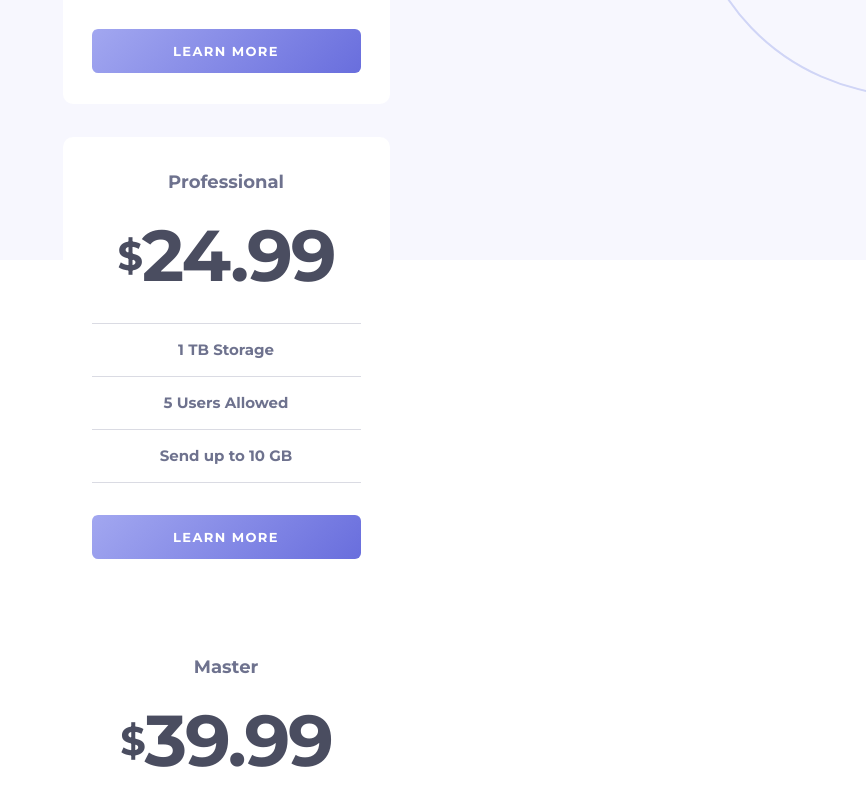
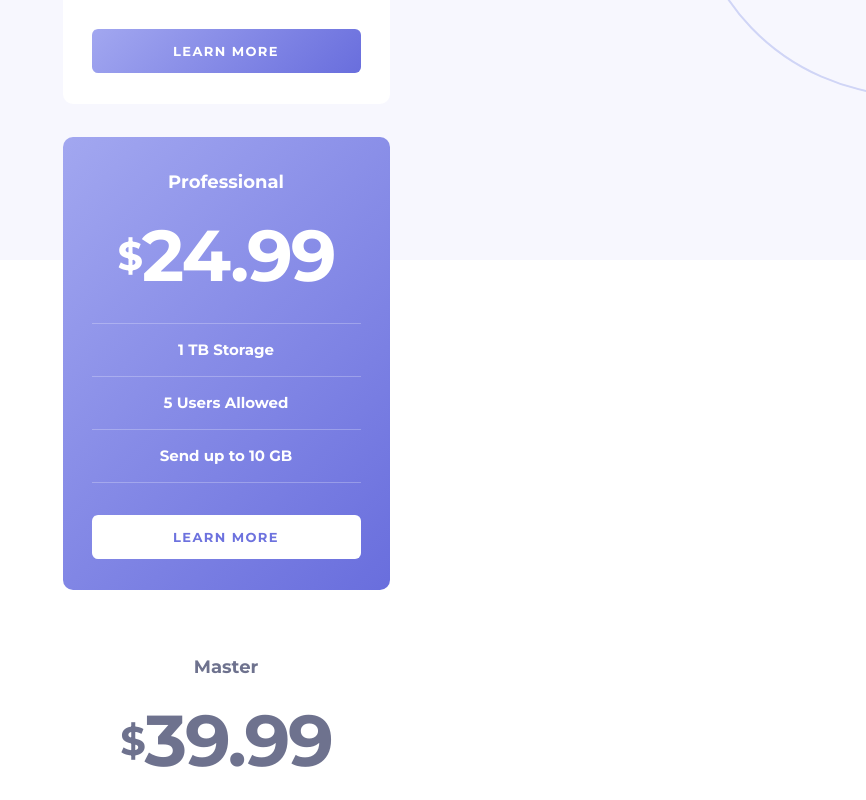
Before and after one commit to achiewe/pricing-component-with-toggle, a React (Vite) app: page / in a window 1280 px wide. Shown: the part 540-1340 px from the top of the page, without its empty margins (414-1280 px from the left). Built offline with nearby package versions, Linux system fonts and the light colour scheme.

Commit message:
update logic in Card.tsx when change card background

```diff
--- a/src/components/Card.tsx
+++ b/src/components/Card.tsx
@@ -6,11 +6,19 @@ interface Props {
   GB: String;
   Users: string;
   SendGB: string;
+  background: string;
 }
 
-const CreateCard = ({ Type, Price, GB, Users, SendGB }: Props): JSX.Element => {
+const CreateCard = ({
+  Type,
+  Price,
+  GB,
+  Users,
+  SendGB,
+  background,
+}: Props): JSX.Element => {
   return (
-    <Card>
+    <Card background={background}>
       <div className="TopCard-div">
         <h2>{Type}</h2>
         <h1>
@@ -33,7 +41,7 @@ const CreateCard = ({ Type, Price, GB, Users, SendGB }: Props): JSX.Element => {
   );
 };
 
-const Card = styled.div`
+const Card = styled.div<{ background: string }>`
   width: 327px;
   display: flex;
   flex-direction: column;
@@ -41,7 +49,7 @@ const Card = styled.div`
   align-items: center;
   padding: 31px 29px;
   gap: 32px;
-  background-color: #ffffff;
+  background: ${(props) => props.background};
   border-radius: 10px;
   .TopCard-div {
     display: flex;
@@ -56,7 +64,11 @@ const Card = styled.div`
       line-height: 28px;
       letter-spacing: 0px;
       text-align: center;
-      color: #6e728e;
+      color: ${(props) =>
+        props.background ===
+        "linear-gradient(135deg, #A2A7F0 0.06%, #696EDD 100.06%)"
+          ? "#FFFFFF"
+          : "#6E728E"};
     }
 
     h1 {
@@ -68,7 +80,11 @@ const Card = styled.div`
       line-height: 71px;
       letter-spacing: -2.1600000858306885px;
       text-align: center;
-      color: #4a4d60;
+      color: ${(props) =>
+        props.background ===
+        "linear-gradient(135deg, #A2A7F0 0.06%, #696EDD 100.06%)"
+          ? "#FFFFFF"
+          : "#6E728E"};
 
       span {
         font-size: 40px;
@@ -76,7 +92,11 @@ const Card = styled.div`
         line-height: 49px;
         letter-spacing: -1.2000000476837158px;
         text-align: center;
-        color: #4a4d60;
+        color: ${(props) =>
+          props.background ===
+          "linear-gradient(135deg, #A2A7F0 0.06%, #696EDD 100.06%)"
+            ? "#FFFFFF"
+            : "#6E728E"};
       }
     }
   }
@@ -92,7 +112,11 @@ const Card = styled.div`
     hr {
       width: 100%;
       border: none;
-      background-color: #6e728e;
+      background-color: ${(props) =>
+        props.background ===
+        "linear-gradient(135deg, #A2A7F0 0.06%, #696EDD 100.06%)"
+          ? "#FFFFFF"
+          : "#6E728E"};
       height: 1px;
       opacity: 0.25;
     }
@@ -103,14 +127,22 @@ const Card = styled.div`
       line-height: 28px;
       letter-spacing: 0px;
       text-align: center;
-      color: #6e728e;
+      color: ${(props) =>
+        props.background ===
+        "linear-gradient(135deg, #A2A7F0 0.06%, #696EDD 100.06%)"
+          ? "#FFFFFF"
+          : "#6E728E"};
     }
   }
 
   button {
     width: 100%;
     max-width: 288px;
-    background: linear-gradient(135deg, #a2a7f0 0%, #696edd 100%);
+    background: ${(props) =>
+      props.background ===
+      "linear-gradient(135deg, #A2A7F0 0.06%, #696EDD 100.06%)"
+        ? "#FFFFFF"
+        : "linear-gradient(135deg, #A2A7F0 0%, #696EDD 100%)"};
     height: 44px;
     border: none;
     border-radius: 6px;
@@ -119,7 +151,11 @@ const Card = styled.div`
     line-height: 16px;
     letter-spacing: 1.3928571939468384px;
     text-align: center;
-    color: #ffffff;
+    color: ${(props) =>
+      props.background ===
+      "linear-gradient(135deg, #A2A7F0 0.06%, #696EDD 100.06%)"
+        ? "#6D72DE"
+        : "#FFFFFF"};
   }
 `;
 
--- a/src/components/PackageCards.tsx
+++ b/src/components/PackageCards.tsx
@@ -10,6 +10,7 @@ const PackageCards = (): JSX.Element => {
         GB="500 GB Storage"
         Users="2 Users Allowed"
         SendGB="Send up to 3 GB"
+        background="#FFFFFF"
       />
       <CreatedCard
         Type="Professional"
@@ -17,6 +18,7 @@ const PackageCards = (): JSX.Element => {
         GB="1 TB Storage"
         Users="5 Users Allowed"
         SendGB="Send up to 10 GB"
+        background="linear-gradient(135deg, #A2A7F0 0.06%, #696EDD 100.06%)"
       />
 
       <CreatedCard
@@ -25,6 +27,7 @@ const PackageCards = (): JSX.Element => {
         GB="2 TB Storage"
         Users="10 Users Allowed"
         SendGB="Send up to 20 GB"
+        background="#FFFFFF"
       />
     </PackageMain>
   );
```
